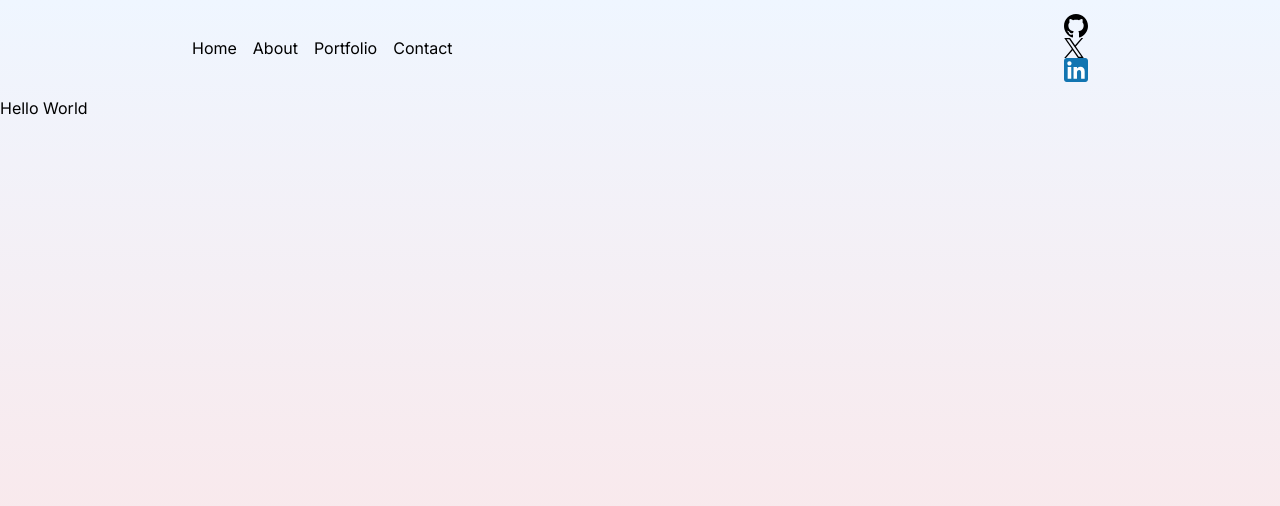
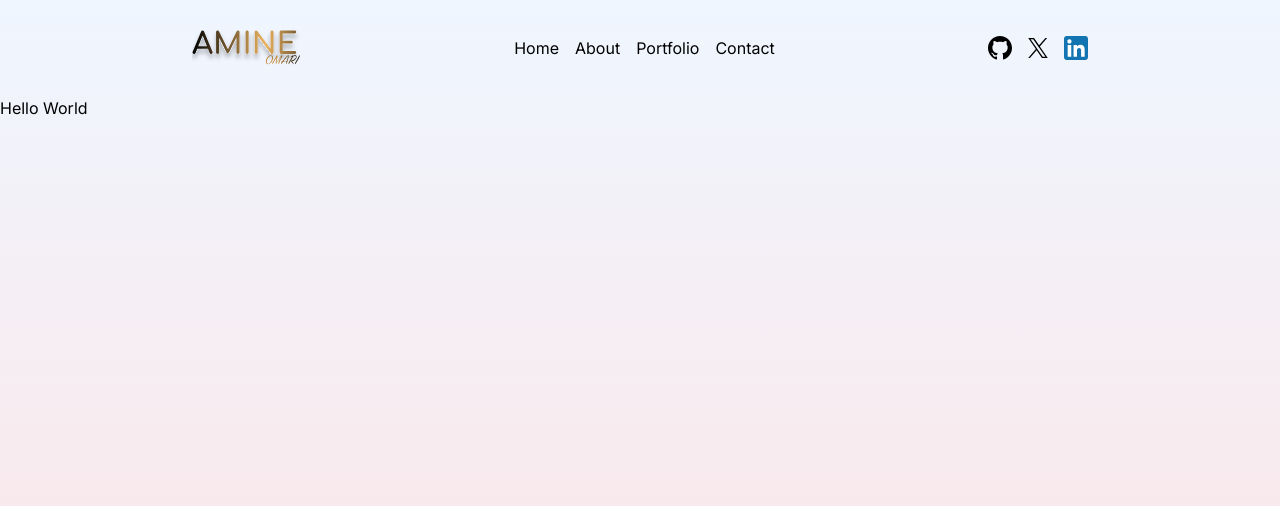
Before and after one commit to amine-omari/my-portfolio, a Next.js app: page / in a window 1280 px wide. Shown: the top 506 px of the page. Built offline with nearby package versions, Linux system fonts and the light colour scheme.

Commit message:
fix: Navbar component links

```diff
--- a/src/components/Navbar.jsx
+++ b/src/components/Navbar.jsx
@@ -53,6 +53,13 @@ const Navbar = () => {
 
   return (
     <div className="h-full flex items-center justify-between px-4 sm:px-8 md:px-12 lg:px-20 xl:px-48">
+      {/* LOGO */}
+      <div>
+        <Link href="/">
+          <Logo />
+        </Link>
+      </div>
+
       {/* Links */}
       <div className="hidden md:flex space-x-4">
         {links.map(({ id, url, title }) => (
@@ -62,17 +69,10 @@ const Navbar = () => {
         ))}
       </div>
 
-      {/* LOGO */}
-      <div className="md:hidden">
-        <Link href="/">
-          <Logo />
-        </Link>
-      </div>
-
       {/* Social Icons Container */}
-      <div>
+      <div className="hidden md:flex space-x-4 items-center">
         {ICONS_LINKS.map(({ id, icon, link }) => (
-          <Link key={id} href={link}>
+          <Link key={id} href={link} className="hover:scale-110 duration-300">
             {icon}
           </Link>
         ))}
```
